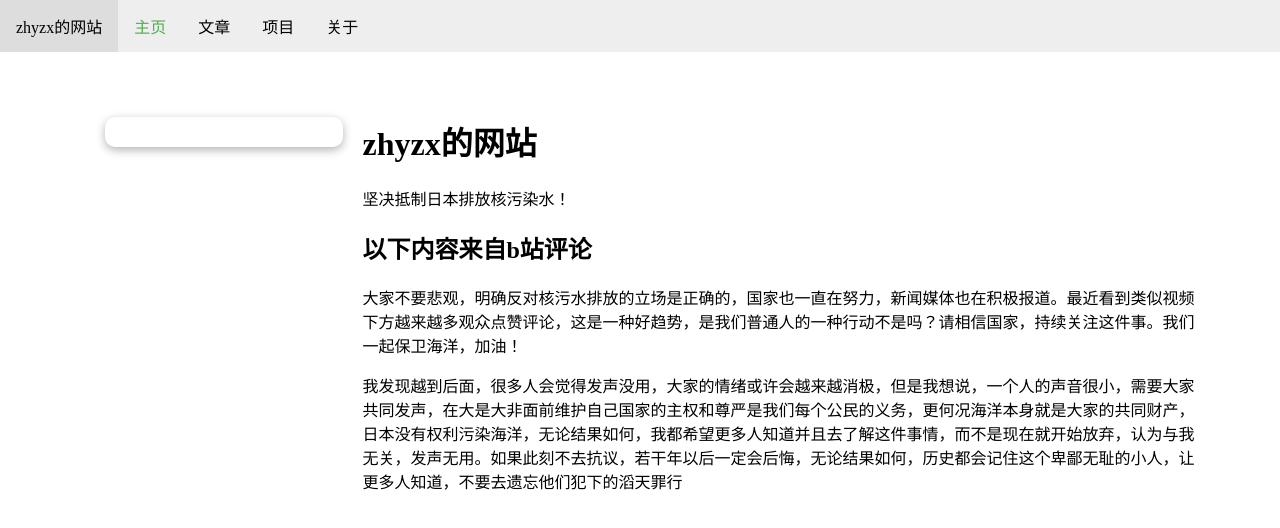
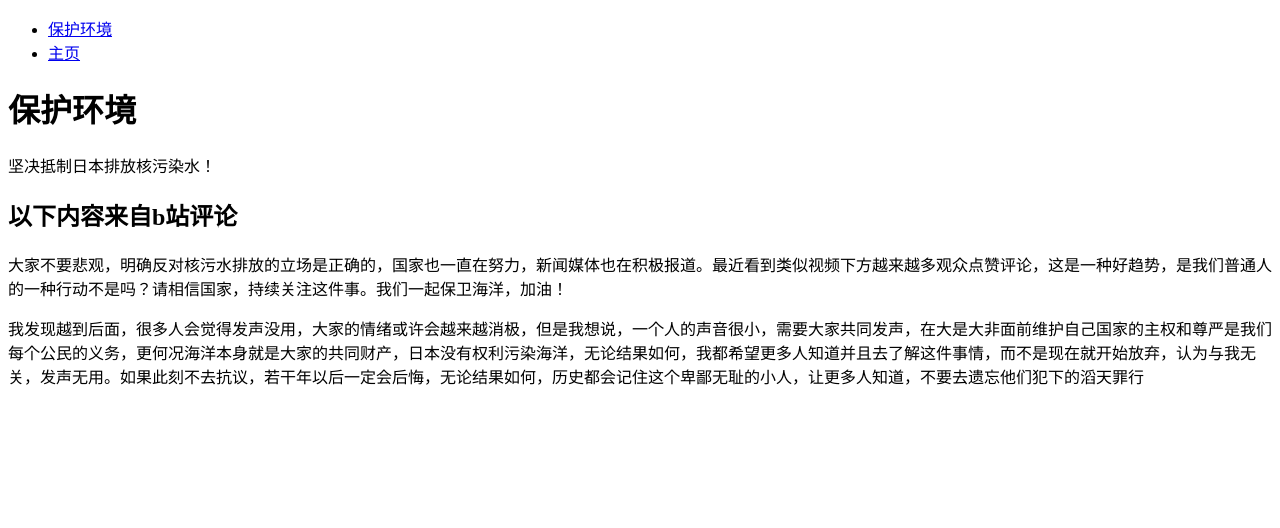
Before and after one commit to zhyzxbili/zhyzxbili.github.io, a plain HTML site: page index.html in a window 1280 px wide. Drawn offline with Linux system fonts and the light colour scheme.

Commit message:
Update index.html

```diff
--- a/index.html
+++ b/index.html
@@ -3,112 +3,21 @@
 
 <head>
     <meta charset="utf-8">
-    <title>zhyzx的网站</title>
-    <style>
-        body {
-            margin: 0;
+    <title>保护环境</title>
 
-        }
-
-        ul.list {
-            list-style-type: none;
-            margin: 0;
-            padding: 0;
-            overflow: hidden;
-            background-color: #eee;
-            width: 100%;
-        }
-
-        .list li {
-            float: left;
-        }
-
-        .list li a {
-            display: block;
-            color: black;
-            text-align: center;
-            padding: 14px 16px;
-            text-decoration: none;
-        }
-
-        .list li a:hover:not(.active) {
-            background-color: #ddd;
-        }
-
-        .list .active {
-            color: #4CAF50;
-        }
-
-        .content {
-
-            flex: 1;
-        }
-
-        @media (max-width: 767px) {
-            .content {
-                padding: 15px;
-            }
-        }
-
-        * {
-            box-sizing: border-box;
-        }
-
-        .box {
-            display: flex;
-            margin: 0 auto;
-            padding: 45px;
-            max-width: 1200px;
-            width: 100%;
-        }
-
-        .sidebar {
-            padding: 20px;
-            width: 25%;
-        }
-
-        .card {
-            box-shadow: 0px 3px 10px rgba(0, 0, 0, 0.3);
-            padding: 15px;
-            border-radius: 10px;
-            margin-bottom: 20px;
-        }
-
-        a {
-            text-decoration: none;
-            color: #29abe0;
-        }
-
-        .jntm {
-            display: block;
-            padding: 5px;
-            color: white;
-            background-color: #f47c3c;
-            width: 100px;
-            text-align: center;
-            border-radius: 10px;
-        }
-    </style>
 </head>
 
 <body>
 
     <ul class="list">
-        <li><a href="https://8848yyds.github.io">zhyzx的网站</a></li>
+        <li><a href="https://8848yyds.github.io">保护环境</a></li>
         <li><a class="active" href="https://8848yyds.github.io">主页</a></li>
-        <li><a href="./posts.html">文章</a></li>
-        <li><a href="./tools.html">项目</a></li>
-        <li><a href="./about.html">关于</a></li>
     </ul>
     <div class="box">
-        <div class="sidebar">
-            <div class="card">
 
-            </div>
-        </div>
         <div class="content">
             <h1>
-                zhyzx的网站
+                保护环境
             </h1>
             坚决抵制日本排放核污染水！
             <h2>
```
